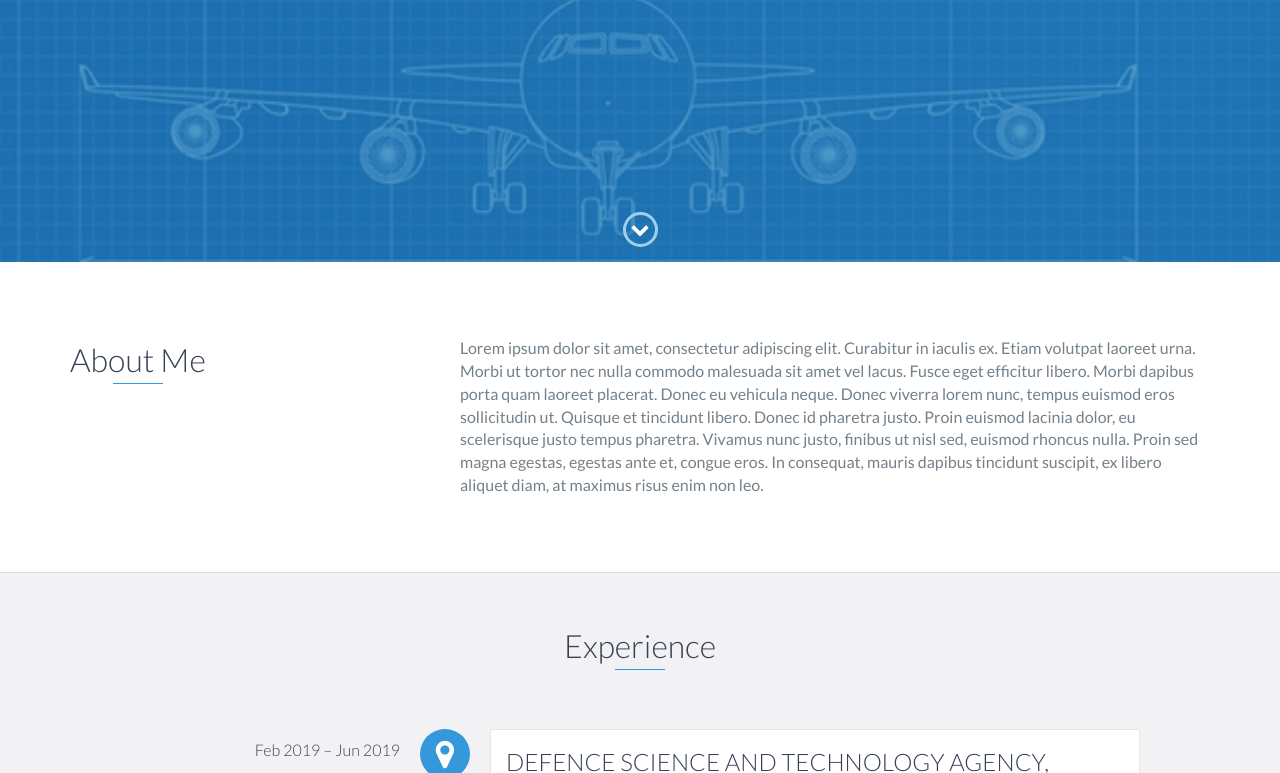
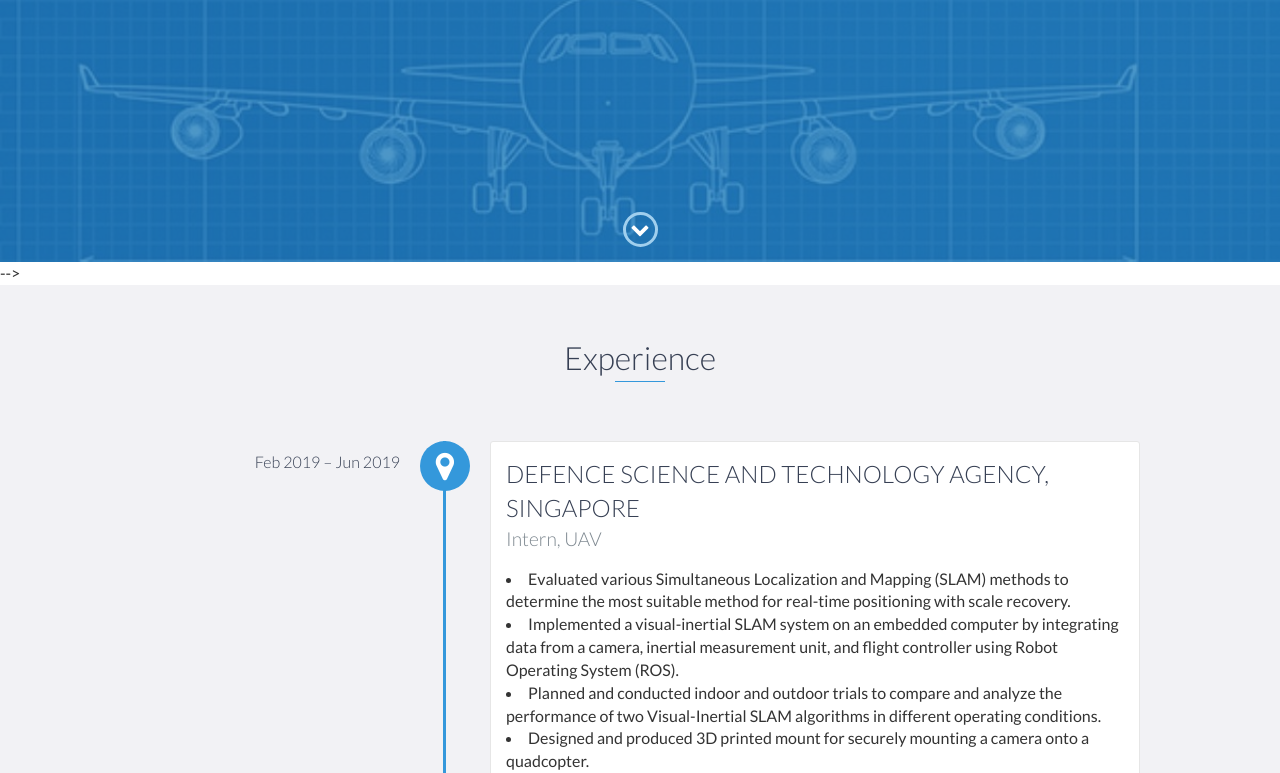
Before and after one commit to yx0123/yx0123.github.io, a website: page index.html in a window 1280 px wide. Shown: the part 538-1311 px from the top of the page. Drawn offline with nearby package versions, Linux system fonts and the light colour scheme.

Commit message:
Deleted about section

```diff
--- a/index.html
+++ b/index.html
@@ -68,7 +68,7 @@
     </div>
     <!-- End #lead -->
 
-    <div id="about">
+<!--     <div id="about">
         <div class="container">
             <div class="row">
                 <div class="col-md-4">
@@ -84,7 +84,7 @@
             </div>
         </div>
     </div>
-    <!-- End #about -->
+    <!-- End #about --> -->
 
     <div id="experience" class="background-alt">
         <h2 class="heading">Experience</h2>
```
